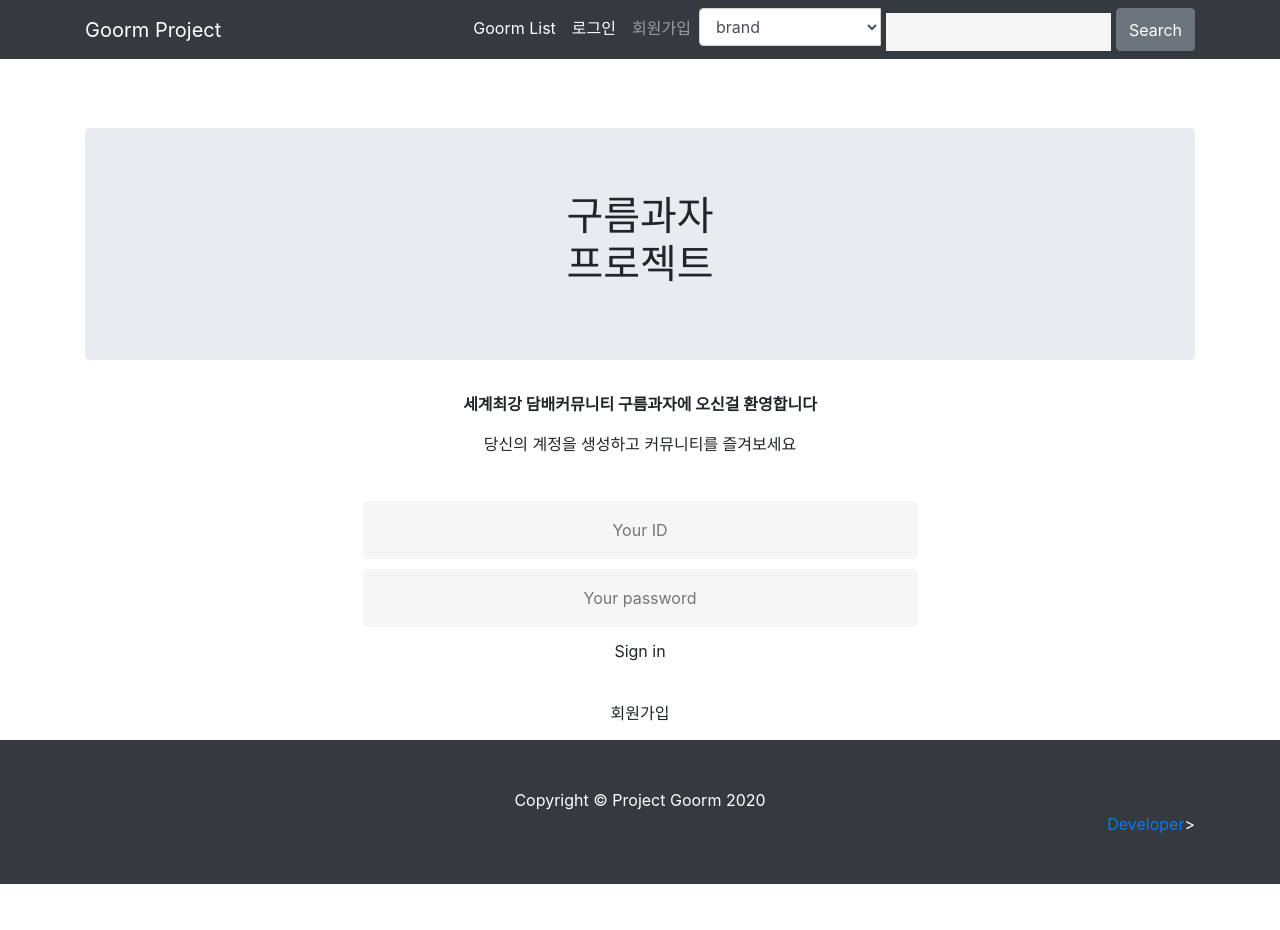
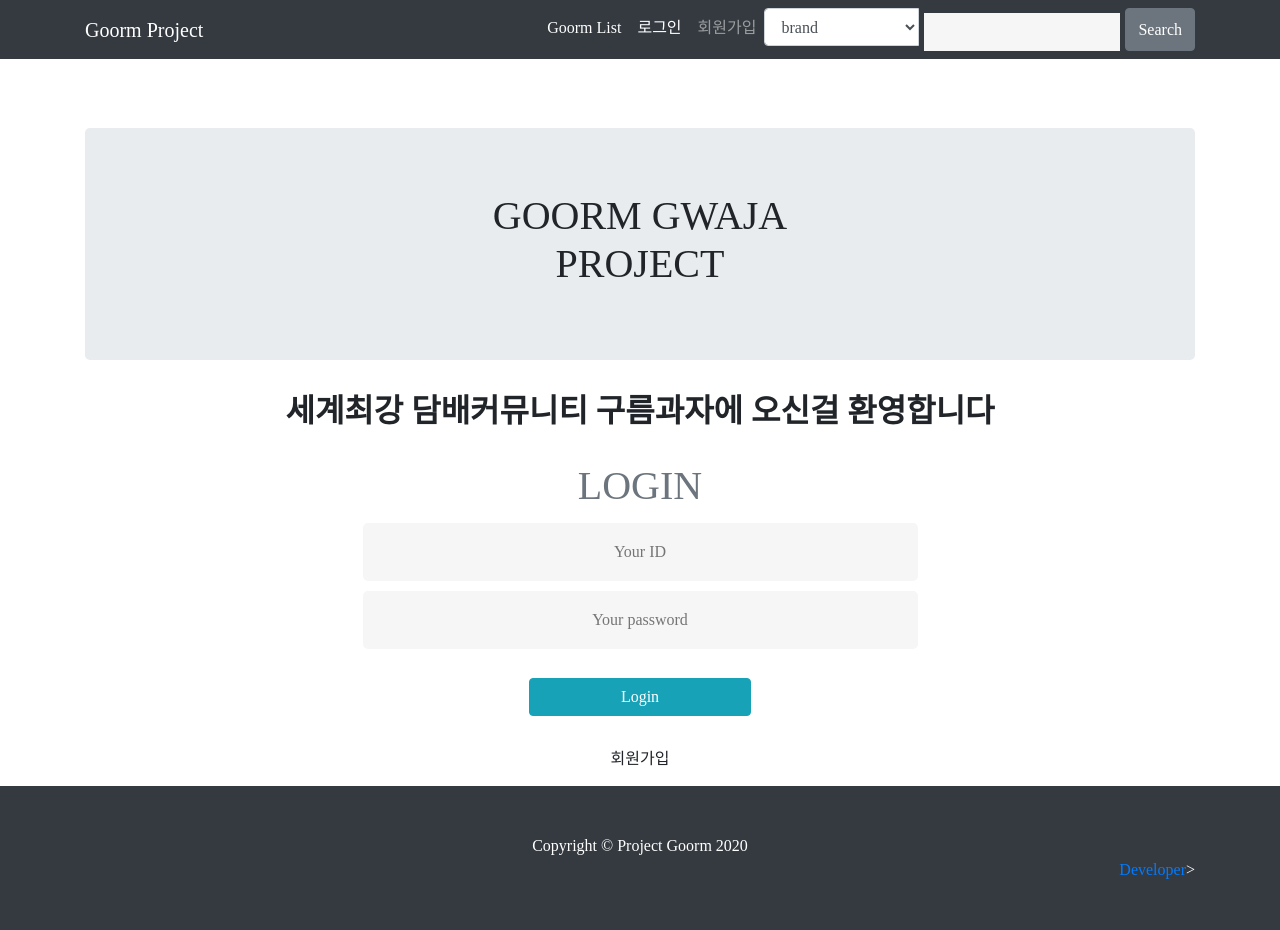
Before and after one commit to labiss96/django-goorm, a Django app: page /accounts/login/ in a window 1280 px wide. Before the commit the page ends 884 px from the top, so only its background shows below. Run offline with Django 3.2, Linux system fonts and the light colour scheme; some libraries are stand-ins or nearby versions; some web fonts are replaced.

Commit message:
담배 출시일 모델 삭제 + login/signup 디자인 수정.

```diff
--- a/Goorm_Project/templates/base.html
+++ b/Goorm_Project/templates/base.html
@@ -25,6 +25,7 @@
     body {
       font-family: 'BMHANNAAir';
     }
+
   </style>
 
 </head>
--- a/accounts/templates/accounts/login.html
+++ b/accounts/templates/accounts/login.html
@@ -1,19 +1,5 @@
 {% extends 'base.html' %}
 {% block content %}
-
-<!DOCTYPE html>
-<html lang="en">
-
-<head>
-  <meta charset="UTF-8">
-  <meta name="viewport" content="width=device-width, initial-scale=1.0">
-  <meta http-equiv="X-UA-Compatible" content="ie=edge">
-  <title>Document</title>
-
-  <meta charset="utf-8">
-  <meta name="viewport" content="width=device-width, initial-scale=1">
-  <title>Bootstrap 4</title>
-  <link rel="stylesheet" href="https://stackpath.bootstrapcdn.com/bootstrap/4.1.3/css/bootstrap.min.css">
 
   <style>
     input[type=password] {
@@ -235,35 +221,17 @@
     }
   </style>
 
-  <title> 구름과자 로그인페이지 </title>
-  <meta charset="utf-8">
-  <meta name="viewport" content="width=device-width, initial-scale=1">
-  <!-- CSS -->
-
-  <link rel="stylesheet" href="https://maxcdn.bootstrapcdn.com/bootstrap/4.1.3/css/bootstrap.min.css">
-  <!-- JS -->
-  <script src="https://ajax.googleapis.com/ajax/libs/jquery/3.3.1/jquery.min.js"></script>
-  <script src="https://cdnjs.cloudflare.com/ajax/libs/popper.js/1.14.3/umd/popper.min.js"></script>
-  <script src="https://maxcdn.bootstrapcdn.com/bootstrap/4.1.3/js/bootstrap.min.js"></script>
-
-
-</head>
-
-<body>
-
   <br>
   <br>
   <!-- header -->
   <div class="jumbotron text-center">
-    <h1>구름과자 <br>프로젝트</h1>
-
+    <h1>GOORM GWAJA<br>PROJECT</h1>
   </div>
   <div style="text-align: center;">
-    <p> <strong>세계최강 담배커뮤니티 구름과자에 오신걸 환영합니다</strong></p>
-    <p>당신의 계정을 생성하고 커뮤니티를 즐겨보세요</p>
-  </div>
-
-  <br>
+    <h2> <strong>세계최강 담배커뮤니티 구름과자에 오신걸 환영합니다</strong></h2>
+    <br>
+    <h1 class="text-muted">LOGIN</h1>
+</div>
 
   <!-- 로그인 해놓기  -->
   <div style="text-align: center;">
@@ -272,17 +240,13 @@
       <input type="text" name="username" required="required" placeholder="Your ID"><br>
 
       <input type="password" name="password" required="required" placeholder="Your password"><br>
-
-      <input type="submit" class="btn btn-Dark" style="width: 50%;" value="Sign in"><br>
       <br>
-      <a href="{% url 'accounts:signup' %}" class="btn btn-Dark" style="width: 50%;">회원가입</a>
+      <input type="submit" class="btn btn-info" style="width: 20%;" value="Login"><br>
+      <br>
+      <a href="{% url 'accounts:signup' %}" class="btn btn-Dark" style="width: 20%;">회원가입</a>
 
     </form>
   </div>
-</body>
-
-</html>
-
 
 
 <h1 style="text-align: center;">{{error}}</h1 >
--- a/goorm/models.py
+++ b/goorm/models.py
@@ -14,14 +14,11 @@
     brand = models.ForeignKey(Brand, on_delete=models.CASCADE, related_name='tobacco')
     name = models.CharField(max_length=50)
     price = models.IntegerField(blank=True)
-    # rel_date = models.DateTimeField(blank=True)
-    rel_date = models.CharField(max_length=100)
+    # rel_date = models.CharField(max_length=100)
     nicotine =  models.FloatField()
     TAR = models.FloatField()
     feel_of_hit = models.CharField(max_length=10)
     score = models.FloatField(default=0)
-    #total_like = models.PositiveIntegerField(default=0)
-    #like_user = models.ManyToManyField()
     isMenthol = models.BooleanField(default = False)
     img = DefaultStaticImageField(upload_to='goorm_img/', blank=True, default_image_path='images/default_goorm_img.png')
 
--- a/goorm/templates/goorm/edit.html
+++ b/goorm/templates/goorm/edit.html
@@ -9,7 +9,7 @@
 
         <p>이름 : <input type="text" name="name" value="{{tobacco.name}}"></p>
         <p>가격 : <input type="number" name="price" value="{{tobacco.price}}"></p>
-        <p>출시일 :<input type="date" name="rel_date" value="{{tobacco.rel_date}}"></p>
+        <!-- <p>출시일 :<input type="date" name="rel_date" value="{{tobacco.rel_date}}"></p> -->
 
         <p>니코틴 : <input type="number" step="0.1" name="nicotine" value = "{{tobacco.nicotine}}"></p>
 
--- a/goorm/templates/goorm/list.html
+++ b/goorm/templates/goorm/list.html
@@ -2,8 +2,9 @@
 {% extends 'base.html' %}
 {% block content %}
     <h1>Goorm List</h1>
-
-    <a href = "{% url 'goorm:new' %}" class="p-2 text-muted">새 구름 등록하기</a>
+    {% if request.user.username == 'admin'%}
+      <a href = "{% url 'goorm:new' %}" class="p-2 text-muted">새 구름 등록하기</a>
+    {% endif %}
 
     <hr>
     <h3>Brand</h3>
--- a/goorm/views.py
+++ b/goorm/views.py
@@ -93,7 +93,7 @@
     new_tobacco.brand = selected_brand
     new_tobacco.name = request.POST['name']
     new_tobacco.price = request.POST['price']
-    new_tobacco.rel_date = request.POST['rel_date']
+    # new_tobacco.rel_date = request.POST['rel_date']
     new_tobacco.nicotine = request.POST['nicotine']
     new_tobacco.TAR = request.POST['TAR']
     new_tobacco.feel_of_hit = request.POST['feel_of_hit']
@@ -119,7 +119,7 @@
     update_tobacco = Tobacco.objects.get(id=tobacco_id)
     update_tobacco.name = request.POST['name']
     update_tobacco.price = request.POST['price']
-    update_tobacco.rel_date = request.POST['rel_date']
+    # update_tobacco.rel_date = request.POST['rel_date']
     update_tobacco.nicotine = request.POST['nicotine']
     update_tobacco.TAR = request.POST['TAR']
     update_tobacco.feel_of_hit = request.POST['feel_of_hit']
```
Also changed, not shown: accounts/templates/accounts/signup.html (+5 -32 lines), goorm/templates/goorm/detail.html (+4 -4 lines), goorm/migrations/0006_remove_tobacco_rel_date.py (added).
